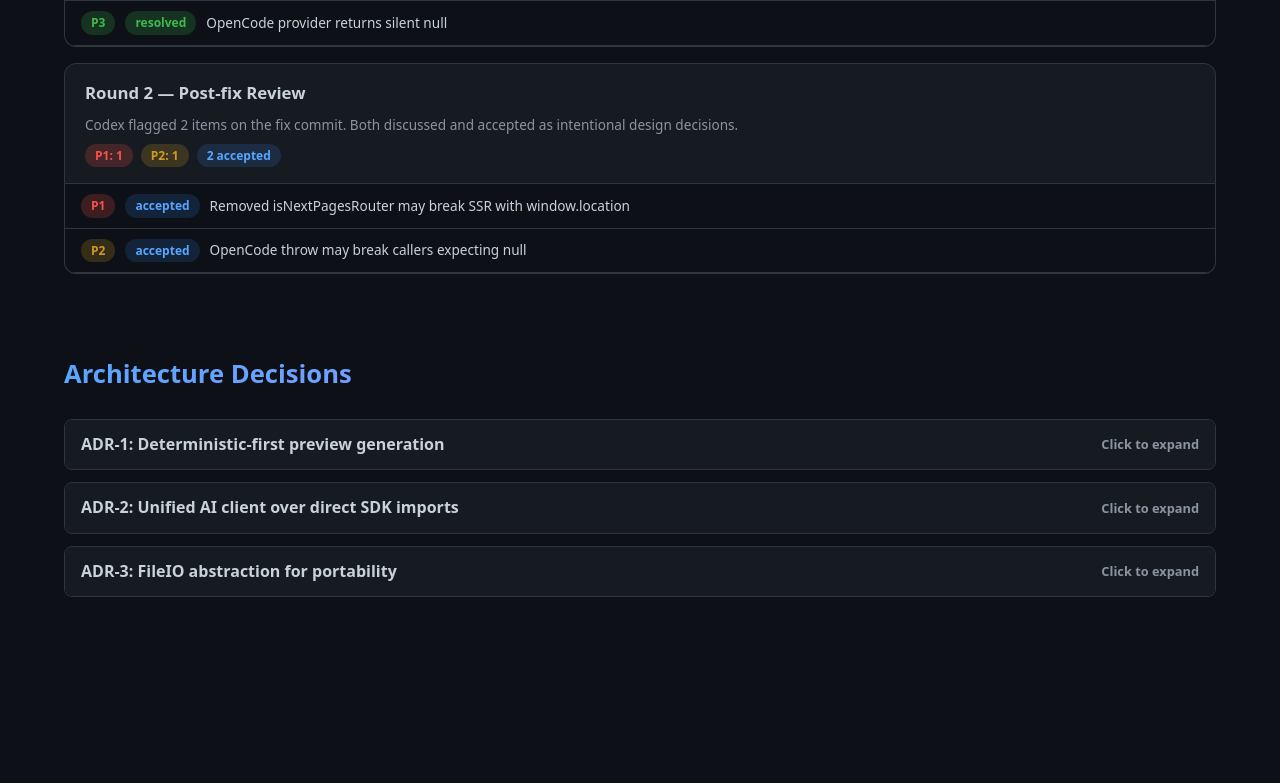
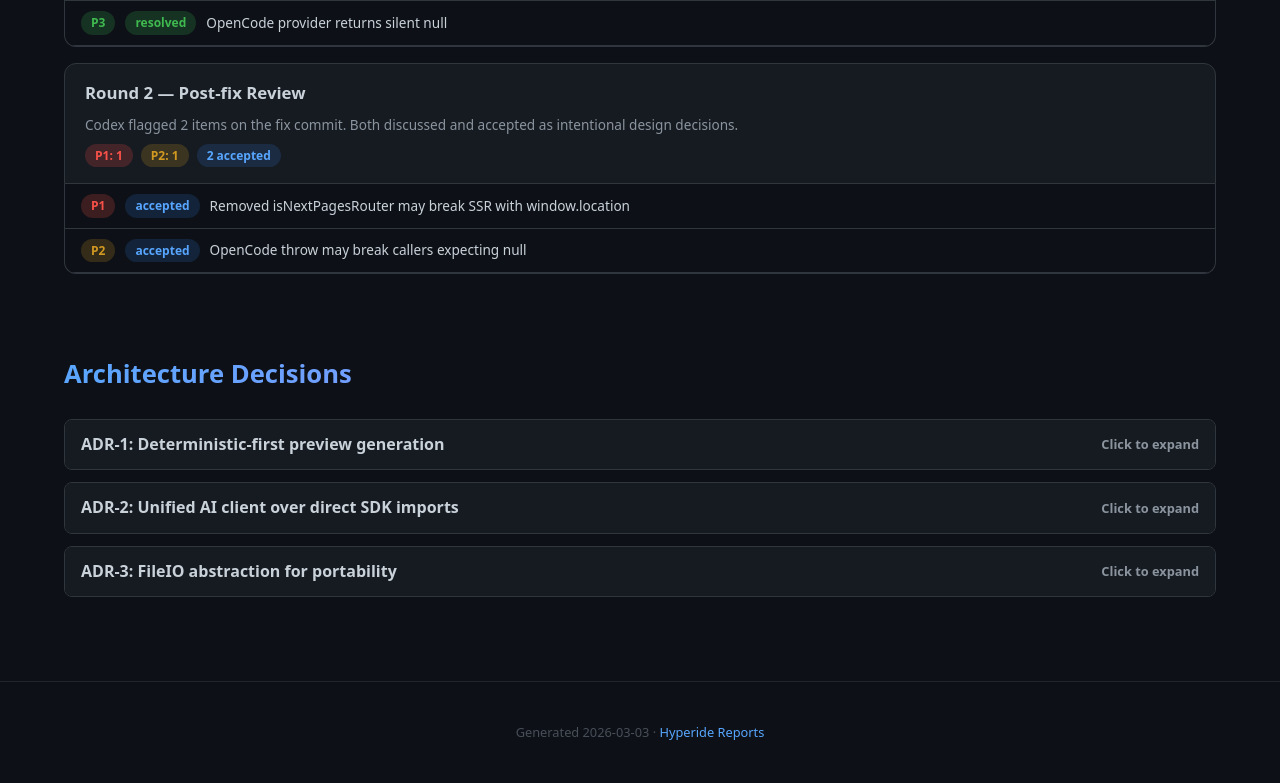
Before and after one commit to hyperide/hyperide.github.io, a plain HTML site: page reports/HYP-203/index.html in a window 1280 px wide. Shown: the part 5285-6068 px from the top of the page. Before the commit the page ends 5952 px from the top, so only its background shows below. Drawn offline with Linux system fonts and the light colour scheme.

Commit message:
fix: add footer to HYP-237 and HYP-203 reports

```diff
--- a/reports/HYP-203/index.html
+++ b/reports/HYP-203/index.html
@@ -362,5 +362,9 @@ Report.init({
   ],
 });
 </script>
+
+<footer style="text-align:center;padding:40px 24px;color:#484f58;font-size:.8rem;border-top:1px solid #21262d;margin-top:40px">
+  Generated 2026-03-03 &middot; <a href="https://hyperide.github.io/">Hyperide Reports</a>
+</footer>
 </body>
 </html>
```
Also changed, not shown: reports/HYP-237/index.html (+4 -0 lines).
